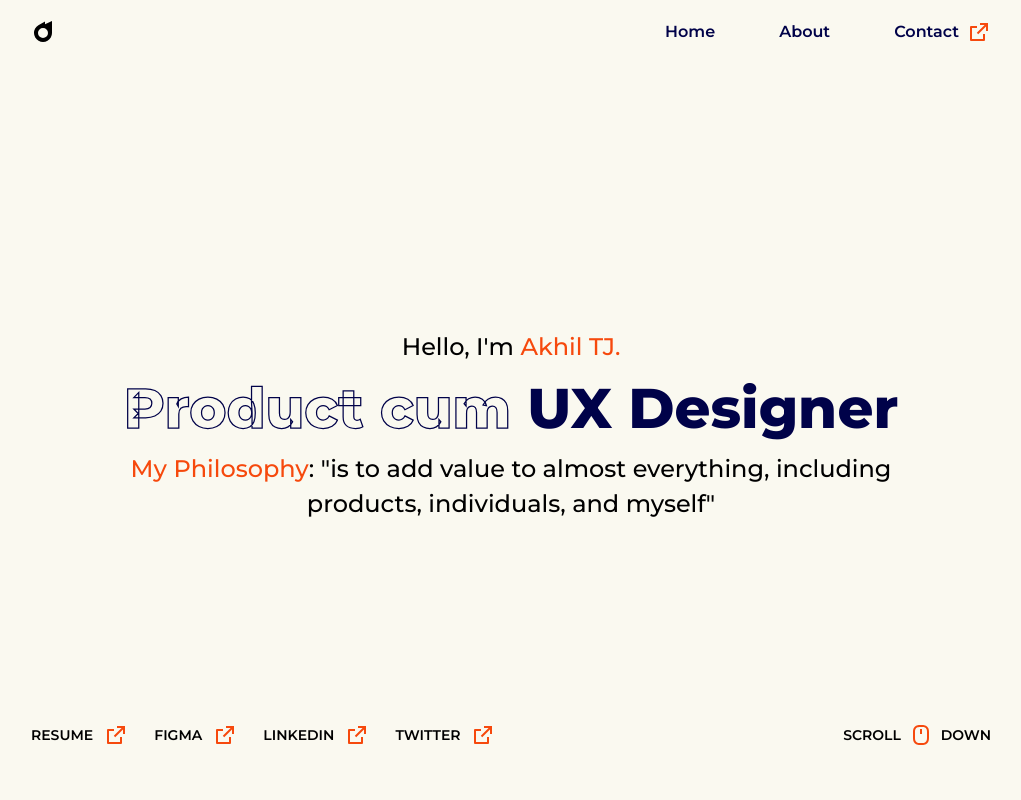
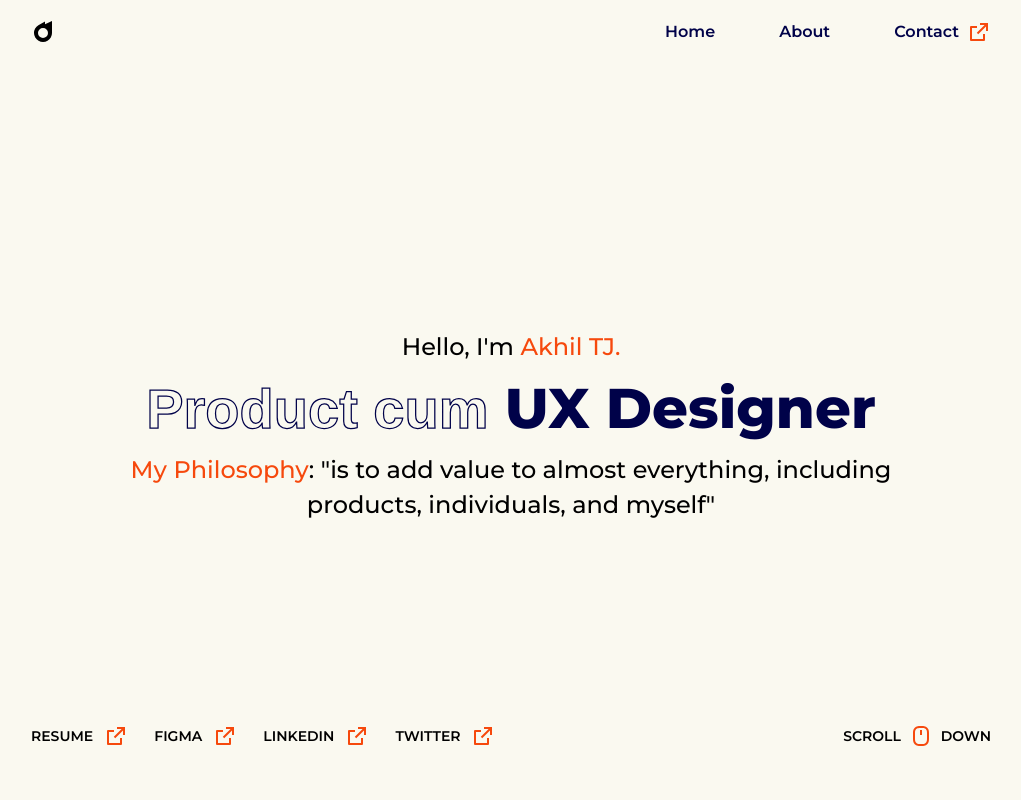
Before and after one commit to Thekkini/akhil_tj_portfolio, a React (Create React App) app: page / in a window 1280 px wide. Shown: the top 800 px of the page, without its empty margins (129-1150 px from the left). Built offline with nearby package versions, Linux system fonts and the light colour scheme.

Commit message:
stroked text bug fix

```diff
--- a/src/components/Hero.js
+++ b/src/components/Hero.js
@@ -14,7 +14,9 @@ function Hero() {
           Hello, I'm <span className='text-myRed'> Akhil TJ.</span>
         </p>
         <h1 className='main-heading pb-[4px] xl:text-center '>
-          <span className='outline_text xl:text-center'>Product cum</span>{' '}
+          <span className='outline_text font-montserratblack xl:text-center'>
+            Product cum
+          </span>{' '}
           <span className='heading xl:text-center'>UX Designer</span>
         </h1>
         <p className='main-para max-w-[780px] xl:mx-auto xl:text-center'>
--- a/src/components/Project.js
+++ b/src/components/Project.js
@@ -1,6 +1,7 @@
 import React, { useEffect, useState } from 'react';
 import Aos from 'aos';
 import 'aos/dist/aos.css';
+
 
 function Project({
   type,
--- a/src/index.css
+++ b/src/index.css
@@ -29,7 +29,9 @@
 }
 
 
+
 @layer base {
+
   * {
     font-family: 'Montserrat', sans-serif;
   }
--- a/tailwind.config.js
+++ b/tailwind.config.js
@@ -4,6 +4,7 @@ module.exports = {
     extend: {
       fontFamily: {
         montserrat: "'Montserrat', sans-serif",
+        montserratblack: "'Montserrat-Black', sans-serif",
       },
       colors: {
         myLight: '#FAF9F0',
```
